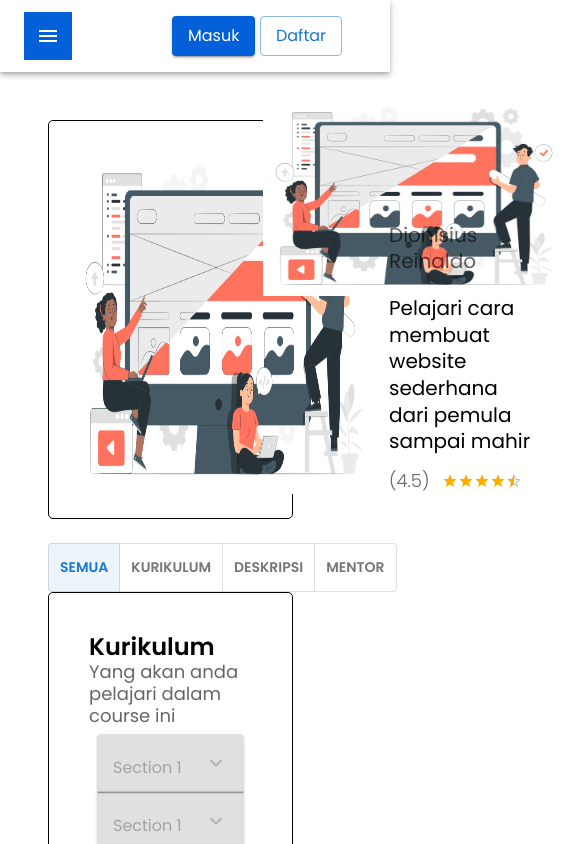
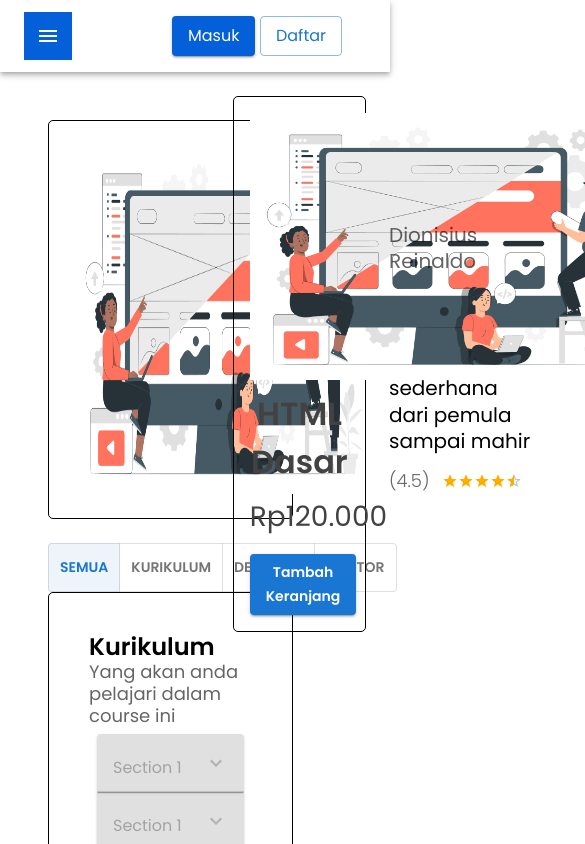
Before and after one commit to tugas-akhir-fs26/FE-SkillMastery, a React (Vite) app: page /course-detail in a window 390 px wide. Shown: the top 844 px of the page, 585 px wide, since content can reach past the window. Built offline with nearby package versions, Linux system fonts and the light colour scheme.

Commit message:
fix layout detail course, responsive on progress

```diff
--- a/src/components/detailCourse/cardCart.jsx
+++ b/src/components/detailCourse/cardCart.jsx
@@ -1,11 +1,30 @@
-import { Box } from "@mui/material";
+import { Box, Button, Typography } from "@mui/material";
 import React from "react";
 
-
-export default function CardDetailCourse(){
-    return(
-        <Box>
-            <img src="../src/assets/courses/figma.jpg" alt="" width={300} />
-        </Box>
-    )
+export default function CardDetailCourse() {
+  return (
+    <Box
+      sx={{
+        border: "1px solid black",
+        borderRadius: "5px",
+        p: 2,
+        display: "flex",
+        flexDirection: "column",
+        justifyContent: "center",
+      }}
+    >
+      <img src="../src/assets/courses/figma.jpg" alt="" width={400} />
+      <Box sx={{display : "flex", flexDirection : "column", alignItems : "start"}}>
+        <Typography sx={{ fontSize: "32px", fontWeight: 600 }}>
+          HTML Dasar
+        </Typography>
+        <Typography sx={{ fontSize: "28px", fontWeight: 400, marginBottom : "16px" }}>
+          Rp120.000
+        </Typography>
+        <Button variant="contained" sx={{ textTransform: "capitalize" }}>
+          Tambah Keranjang
+        </Button>
+      </Box>
+    </Box>
+  );
 }
--- a/src/components/detailCourse/courseDetail.jsx
+++ b/src/components/detailCourse/courseDetail.jsx
@@ -10,10 +10,10 @@ function DetailCourse() {
   return (
     <Box sx={{ height: "100%", p: 3 }}>
       <Grid container spacing={2}>
-        <Grid item xs={8}>
+        <Grid item xs={7}>
           <InfoCourse />
         </Grid>
-        <Grid item xs={4}>
+        <Grid item xs={5}>
           <CardDetailCourse />
         </Grid>
       </Grid>
```
